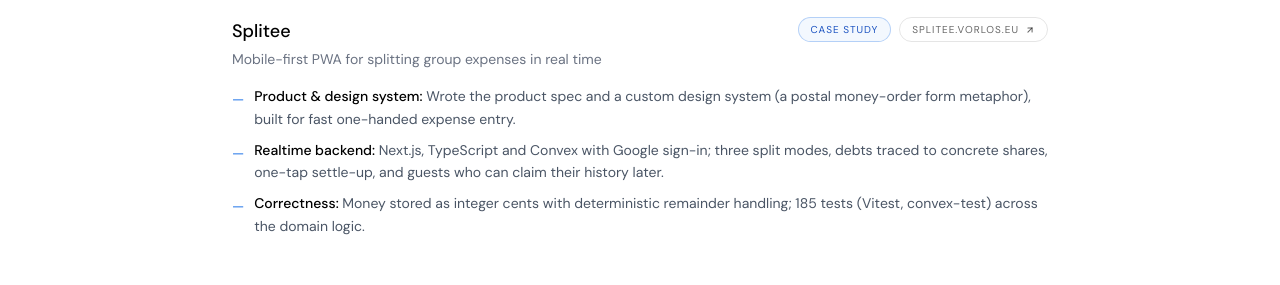
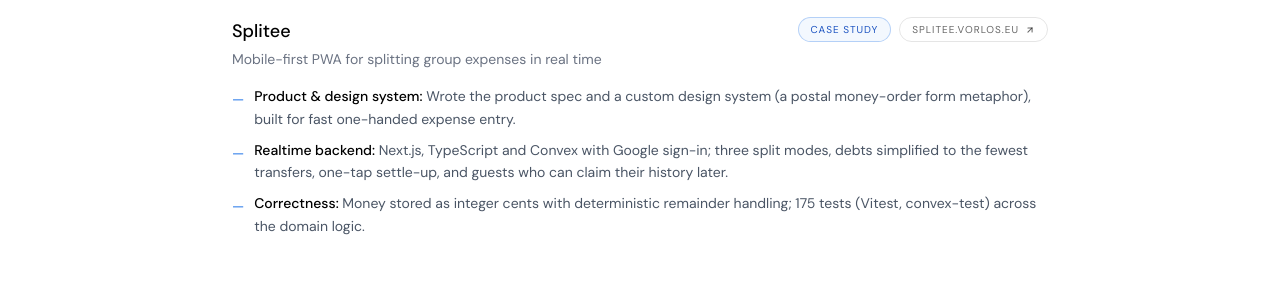
Before and after one commit to PetrVorlos35/Portfolio, a Next.js app: page /cv in a window 1280 px wide. Shown: the part 2180-2465 px from the top of the page. Built offline with nearby package versions, Linux system fonts and the light colour scheme; no server answers.

Commit message:
updated texts

```diff
--- a/content/caseStudies.ts
+++ b/content/caseStudies.ts
@@ -293,7 +293,7 @@
       stack: [
         { label: "Frontend", items: ["Next.js", "React", "TypeScript", "Tailwind CSS", "Motion", "PWA"] },
         { label: "Backend", items: ["Convex", "Convex Auth", "Google OAuth", "Realtime queries"] },
-        { label: "Quality", items: ["Vitest", "convex-test", "185 tests"] },
+        { label: "Quality", items: ["Vitest", "convex-test", "175 tests"] },
         { label: "Infra", items: ["Vercel", "next/og"] },
       ],
       sections: [
@@ -312,8 +312,8 @@
           bullets: [
             "Groups with a name, emoji and currency, joined by a 6-character invite code, a link or a QR code, with a server-enforced limit of ten members",
             "Expenses with three split modes: equally, by exact amounts, or by shares (e.g. room size or nights stayed)",
-            "Debts calculated from concrete unsettled shares, so every “you owe” can be traced back to the expenses behind it; mutual debts cancel out",
-            "Settling a single share or everything with one person in one tap, and undoing a settlement if it was a mistake",
+            "Debts simplified to the fewest possible transfers: everyone's balance is netted out first, so you might pay someone you never shared a bill with, and the group settles up in a handful of payments instead of a tangle of small ones",
+            "Marking a transfer as paid in one tap, with payments showing up in the expense history and the option to undo one if it was a mistake",
             "Guests: add friends without an account and log for them from minute one; when they sign in later, they claim their guest along with the full history",
             "Google sign-in, then a nickname and a personal colour that stays unique within the group and carries the person's identity across the UI",
             "Realtime sync: an expense logged by one person shows up for everyone instantly",
@@ -328,12 +328,13 @@
         {
           heading: "Tech & why",
           body:
-            "Realtime is part of the product, not an optimisation: a group logs expenses at the same time and the balance has to be right immediately, so the backend is Convex with reactive queries and no polling code. All amounts are stored as integers in the smallest currency unit and formatted only in the display layer. Permissions are checked on the server in every mutation, never just in the UI, and errors travel as codes that the client translates. The whole domain layer (splitting, debts, settlements, guests, invites) is covered by 185 tests in Vitest and convex-test.",
+            "Realtime is part of the product, not an optimisation: a group logs expenses at the same time and the balance has to be right immediately, so the backend is Convex with reactive queries and no polling code. All amounts are stored as integers in the smallest currency unit and formatted only in the display layer. Permissions are checked on the server in every mutation, never just in the UI, and errors travel as codes that the client translates. The whole domain layer (splitting, debts, settlements, guests, invites) is covered by 175 tests in Vitest and convex-test.",
         },
         {
           heading: "Hardest part",
           bullets: [
             "Splitting without losing a cent: 100 split three ways doesn't divide evenly. Leftover cents go deterministically by join order, and share-based splits use the largest-remainder method, so the parts always add up exactly to the expense.",
+            "Settling up in as few transfers as possible: finding the true minimum is NP-hard, so the algorithm first pairs people whose debt and credit match exactly (one payment clears two people), then greedily matches the largest debtor with the largest creditor. For n people with a non-zero balance it never needs more than n − 1 transfers, it's exact to the cent, and the same input always yields the same transfers, so the list doesn't jump around between renders.",
             "Taking over a guest: when someone signs up, their guest identity is swapped for the real account across every expense, share and settlement in one transaction, without ever merging two people into one.",
             "Hardening the input: code review turned up that an infinite weight could slip NaN values into the database silently, so weights now have explicit bounds and edge cases like this are pinned down by tests.",
           ],
@@ -354,7 +355,7 @@
       stack: [
         { label: "Frontend", items: ["Next.js", "React", "TypeScript", "Tailwind CSS", "Motion", "PWA"] },
         { label: "Backend", items: ["Convex", "Convex Auth", "Google OAuth", "Realtime dotazy"] },
-        { label: "Kvalita", items: ["Vitest", "convex-test", "185 testů"] },
+        { label: "Kvalita", items: ["Vitest", "convex-test", "175 testů"] },
         { label: "Infra", items: ["Vercel", "next/og"] },
       ],
       sections: [
@@ -373,8 +374,8 @@
           bullets: [
             "Party s názvem, emoji a měnou, připojení šestiznakovým kódem, odkazem nebo QR, s limitem deseti členů vynuceným na serveru",
             "Výdaje se třemi režimy dělení: rovným dílem, přesnými částkami nebo poměrem (třeba podle velikosti pokoje nebo počtu nocí)",
-            "Dluhy počítané z konkrétních nevyrovnaných podílů, takže u každého „dlužíš“ jde dohledat, za co; vzájemné dluhy se započítají",
-            "Vyrovnání jednoho podílu nebo všeho s jedním člověkem na jedno ťuknutí a možnost vyrovnání zrušit, když se někdo splete",
+            "Dluhy zjednodušené na co nejmenší počet převodů: nejdřív se spočítá čistá bilance každého, takže klidně pošleš peníze někomu, s kým jsi nikdy nic neplatil, a parta se vyrovná pár platbami místo spleti drobných",
+            "Označení převodu jako zaplaceného na jedno ťuknutí, platby se propíšou do historie výdajů a když se někdo splete, jde vyrovnání zrušit",
             "Hosté: přidáš kamaráda bez účtu a zapisuješ za něj od první minuty; když se později přihlásí, převezme si svého hosta i s celou historií",
             "Přihlášení přes Google, pak přezdívka a osobní barva, která je v partě unikátní a nese identitu člověka napříč rozhraním",
             "Realtime synchronizace: výdaj, který zapíše jeden, se všem propíše okamžitě",
@@ -389,12 +390,13 @@
         {
           heading: "Technologie a proč",
           body:
-            "Realtime je součást produktu, ne optimalizace: parta zapisuje výdaje současně a bilance musí sedět hned, proto backend běží na Convexu s reaktivními dotazy a bez jediného řádku pollingu. Všechny částky se ukládají jako celá čísla v haléřích a formátují se až v zobrazovací vrstvě. Oprávnění se kontrolují na serveru v každé mutaci, nikdy jen v UI, a chyby putují jako kódy, které si klient přeloží. Celou doménovou vrstvu (dělení, dluhy, vyrovnání, hosty, pozvánky) pokrývá 185 testů ve Vitestu a convex-test.",
+            "Realtime je součást produktu, ne optimalizace: parta zapisuje výdaje současně a bilance musí sedět hned, proto backend běží na Convexu s reaktivními dotazy a bez jediného řádku pollingu. Všechny částky se ukládají jako celá čísla v haléřích a formátují se až v zobrazovací vrstvě. Oprávnění se kontrolují na serveru v každé mutaci, nikdy jen v UI, a chyby putují jako kódy, které si klient přeloží. Celou doménovou vrstvu (dělení, dluhy, vyrovnání, hosty, pozvánky) pokrývá 175 testů ve Vitestu a convex-test.",
         },
         {
           heading: "Nejtěžší část",
           bullets: [
             "Dělení bez ztráty haléře: 100 Kč na tři se beze zbytku nedělí. Zbytkové haléře dostávají deterministicky první podle pořadí vstupu do party a poměrové dělení používá metodu největšího zbytku, takže podíly vždy dají přesně částku výdaje.",
+            "Vyrovnání na co nejméně převodů: najít skutečné minimum je NP-těžké, takže algoritmus nejdřív spáruje lidi, jejichž dluh a pohledávka sedí přesně (jeden převod vyřeší dva lidi naráz), a zbytek hladově: největší dlužník platí největšímu věřiteli. Pro n lidí s nenulovou bilancí stačí vždy nejvýš n − 1 převodů, sedí to na haléř a stejný vstup dá vždy stejné převody, aby seznam mezi překresleními neposkakoval.",
             "Převzetí hosta: když se člověk zaregistruje, jeho host se v jedné transakci nahradí skutečným účtem napříč všemi výdaji, podíly a vyrovnáními, aniž by se dva lidé kdy sloučili do jednoho.",
             "Odolnost vstupů: code review odhalilo, že nekonečná váha dokázala potichu zapsat do databáze NaN, takže váhy mají teď pevné meze a podobné okrajové případy hlídají testy.",
           ],
--- a/locales/cs.ts
+++ b/locales/cs.ts
@@ -161,8 +161,8 @@
         caseStudySlug: "splitee",
         bullets: [
           { label: "Produkt & design systém", text: "Sepsaná produktová specifikace a vlastní design systém (metafora poštovní poukázky) navržený pro rychlé zadání výdaje jednou rukou." },
-          { label: "Realtime backend", text: "Next.js, TypeScript a Convex s přihlášením přes Google; tři režimy dělení, dluhy dohledatelné ke konkrétním podílům, vyrovnání na jedno ťuknutí a hosté, kteří si historii převezmou později." },
-          { label: "Správnost", text: "Částky jako celá čísla v haléřích s deterministickým rozdělením zbytků; 185 testů (Vitest, convex-test) nad doménovou logikou." },
+          { label: "Realtime backend", text: "Next.js, TypeScript a Convex s přihlášením přes Google; tři režimy dělení, dluhy zjednodušené na co nejméně převodů, vyrovnání na jedno ťuknutí a hosté, kteří si historii převezmou později." },
+          { label: "Správnost", text: "Částky jako celá čísla v haléřích s deterministickým rozdělením zbytků; 175 testů (Vitest, convex-test) nad doménovou logikou." },
         ],
       },
       {
--- a/locales/en.ts
+++ b/locales/en.ts
@@ -161,8 +161,8 @@
         caseStudySlug: "splitee",
         bullets: [
           { label: "Product & design system", text: "Wrote the product spec and a custom design system (a postal money-order form metaphor), built for fast one-handed expense entry." },
-          { label: "Realtime backend", text: "Next.js, TypeScript and Convex with Google sign-in; three split modes, debts traced to concrete shares, one-tap settle-up, and guests who can claim their history later." },
-          { label: "Correctness", text: "Money stored as integer cents with deterministic remainder handling; 185 tests (Vitest, convex-test) across the domain logic." },
+          { label: "Realtime backend", text: "Next.js, TypeScript and Convex with Google sign-in; three split modes, debts simplified to the fewest transfers, one-tap settle-up, and guests who can claim their history later." },
+          { label: "Correctness", text: "Money stored as integer cents with deterministic remainder handling; 175 tests (Vitest, convex-test) across the domain logic." },
         ],
       },
       {
```
